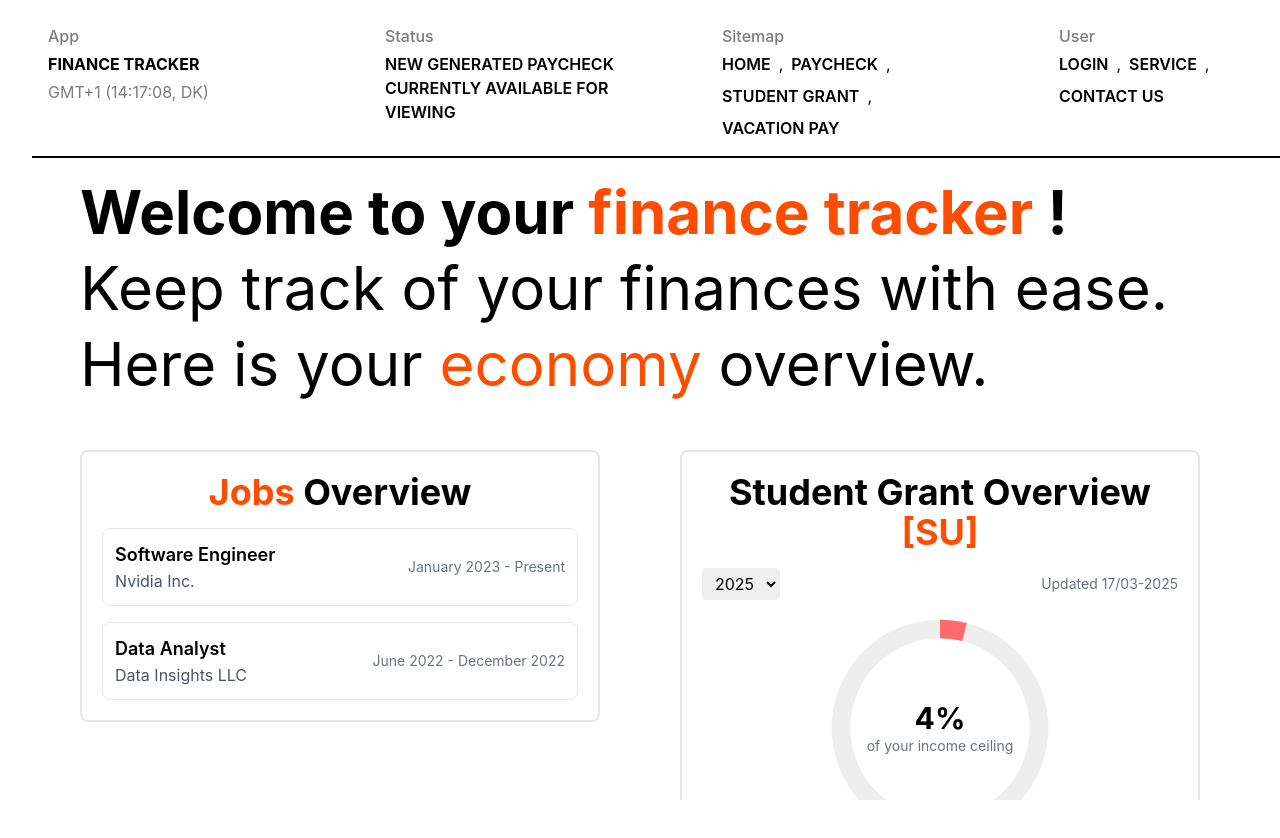
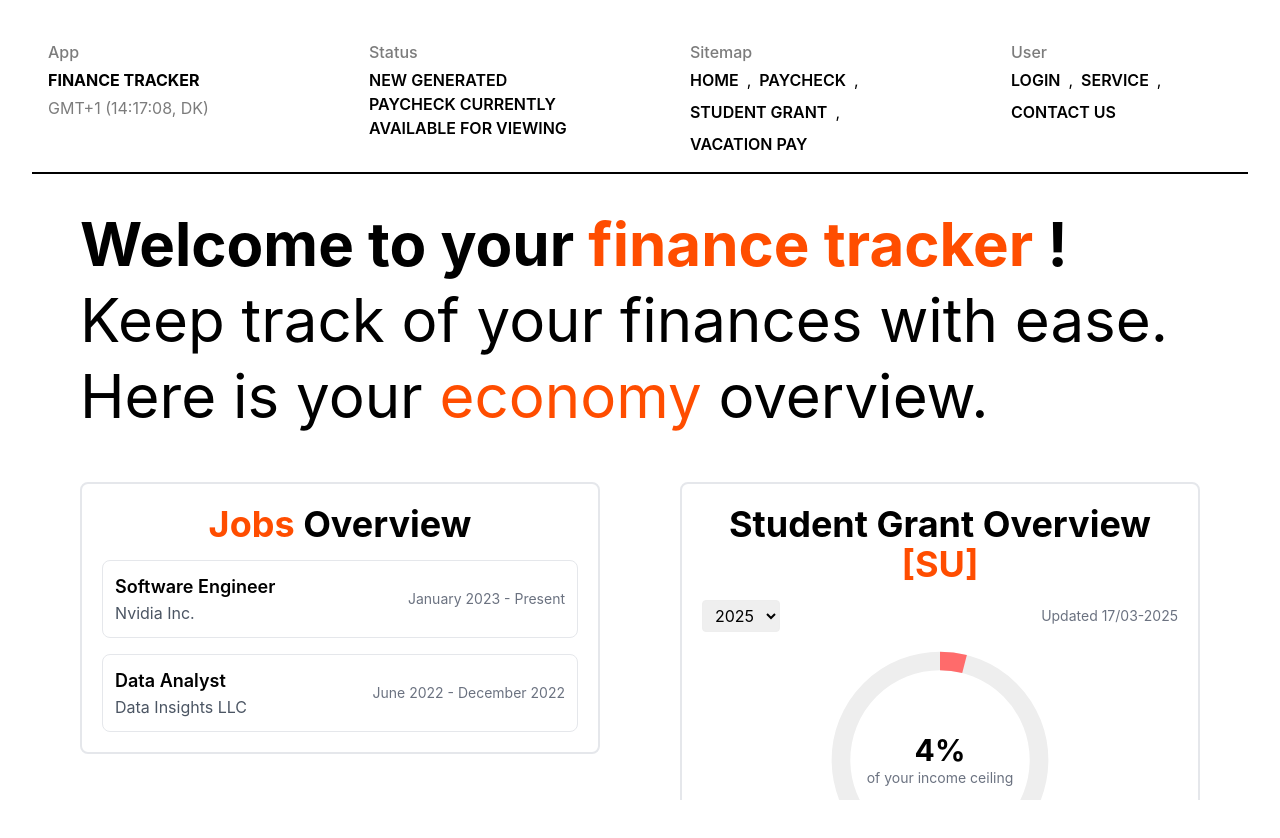
Before and after one commit to Zerefez/FinanceTracker-Frontend-WebApp, a React (Vite) app: page / in a window 1280 px wide. Shown: the top 838 px of the page. Built offline with nearby package versions, Linux system fonts and the light colour scheme.

Commit message:
fix header bug

```diff
--- a/src/components/Header.tsx
+++ b/src/components/Header.tsx
@@ -5,8 +5,9 @@ import Clock from './ui/clock';
 
 export default function Header() {
   return (
-    <header className="w-full border-b-2 border-black mx-8 pt-6 pb-4 bg-white z-10">
-      <div className="px-2 md:px-4 items-stretch justify-items-stretch">
+    <header className="w-full pt-6 pb-4 bg-white z-10">
+      <div className="border-b-2 border-black mx-8">
+        <div className="px-2 md:px-4 py-4 items-stretch justify-items-stretch">
           <div className="grid grid-cols-1 md:grid-cols-4 gap-6 md:gap-[100px] text-md">
             {/* First Column */}
             <div className="space-y-1">
@@ -48,6 +49,7 @@ export default function Header() {
             </div>
           </div>
         </div>
+      </div>
     </header>
   );
 }
```
Lines whose indentation alone changed are shown as unchanged.
